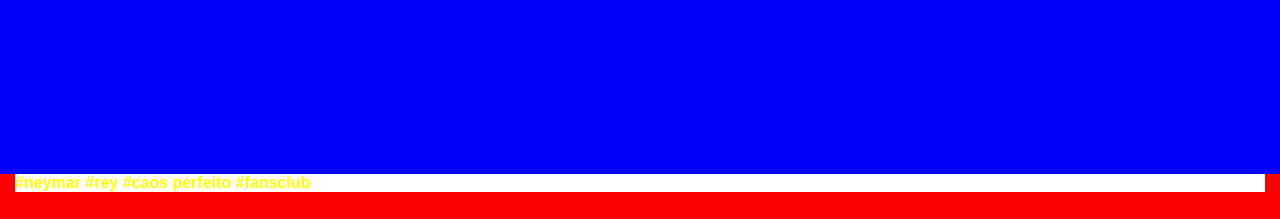
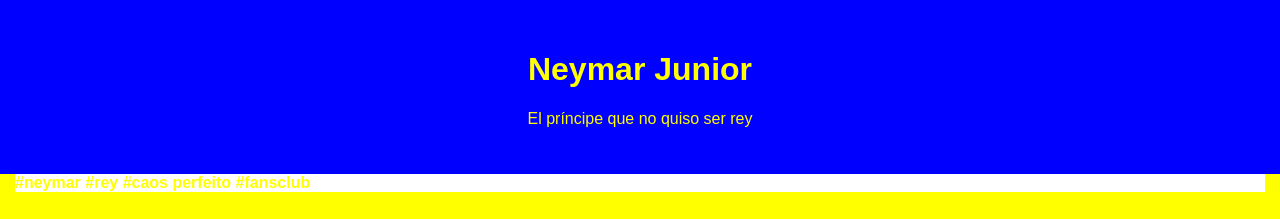
Before and after one commit to ecoe2290-hash/Neymar-, a plain HTML site: page index.html in a window 1280 px wide. Shown: the top 219 px of the page. Drawn offline with Linux system fonts and the light colour scheme.

Commit message:
Update index.html

```diff
--- a/index.html
+++ b/index.html
@@ -11,12 +11,12 @@
             font-family: Arial, Helvetica, sans-serif;
             margin: 0;
             padding: 0;
-            background: #ff0000;
+            background: #ffff00;
         }
 
         header {
             background: #0000ff; /* Rojo Sporting */
-            color: blue;
+            color: yellow;
             padding: 30px;
             text-align: center;
         }
```
